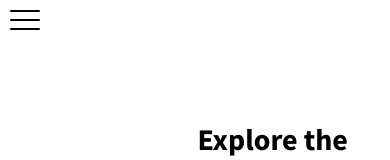
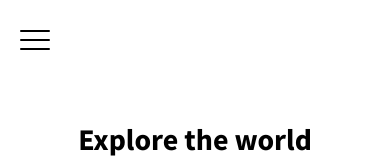
Before and after one commit to Mhamad-Raad/final-capstone-frontend, a React (Create React App) app: page /home in a window 390 px wide. Shown: the top 160 px of the page. Built offline with nearby package versions, Linux system fonts and the light colour scheme; no server answers; sample sign-in values are in the browser's storage.

Commit message:
fix structure navigation bug

```diff
--- a/src/assets/stylesheets/root.css
+++ b/src/assets/stylesheets/root.css
@@ -64,7 +64,7 @@
 }
 
 .mobile-nav {
-  display: none;
+  display: none !important;
 }
 
 .close {
@@ -112,6 +112,7 @@
     top: 20px;
     left: 10px;
     z-index: 100;
+    position: absolute;
   }
 
   .hamburger {
```
